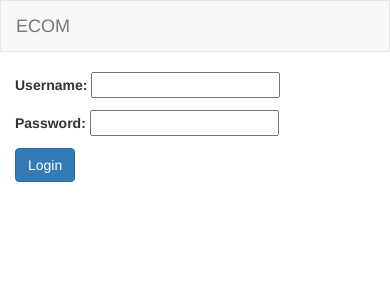
After one commit to opensanca/trilha-python, a Django app: page /login/ in a window 390 px wide. The commit adds this page. Shown: the top 300 px of the page. Run offline with Django 3.2, Linux system fonts and the light colour scheme; some libraries are stand-ins or nearby versions.

Commit message:
add login form

```diff
--- /dev/null
+++ b/03-django/ecommerce/ecom/carrinho/forms.py
@@ -0,0 +1,6 @@
+from django import forms
+
+
+class LoginForm(forms.Form):
+    username = forms.CharField()
+    password = forms.CharField()
--- a/03-django/ecommerce/ecom/carrinho/views.py
+++ b/03-django/ecommerce/ecom/carrinho/views.py
@@ -1,11 +1,21 @@
 from django.http import HttpResponse
 from django.shortcuts import get_object_or_404, render
 
+from carrinho.forms import LoginForm
 from carrinho.models import Product
 
 
 def hello_world_view(request):
     return HttpResponse('Olá, mundo!')
+
+
+def login_view(request):
+    if request.method == "GET":
+        form = LoginForm()
+        return render(request, 'login.html', {'form': form})
+    else:
+        # pega dados do form e autentica usuário
+        pass
 
 
 def product_list_view(request):
--- a/03-django/ecommerce/ecom/ecom/settings.py
+++ b/03-django/ecommerce/ecom/ecom/settings.py
@@ -127,3 +127,7 @@ USE_TZ = True
 
 STATIC_URL = '/static/'
 STATIC_ROOT = os.path.join(BASE_DIR, 'static')
+
+# Media files
+MEDIA_URL = 'media/'
+MEDIA_ROOT = os.path.join(BASE_DIR, 'media')
--- a/03-django/ecommerce/ecom/ecom/urls.py
+++ b/03-django/ecommerce/ecom/ecom/urls.py
@@ -15,10 +15,12 @@ Including another URLconf
 """
 from django.conf.urls import url
 from django.contrib import admin
-from carrinho.views import product_detail_view, product_list_view
+from carrinho.views import login_view, product_detail_view, product_list_view
 
 urlpatterns = [
     url(r'^admin/', admin.site.urls),
-    url(r'^$', product_list_view),
-    url(r'^produtos/(?P<key>\d+)$', product_detail_view),
+    url(r'^$', product_list_view, name='home'),
+    url(r'^products/(?P<key>\d+)$', product_detail_view,
+        name='product_detail'),
+    url(r'^login/$', login_view, name='login'),
 ]
--- a/03-django/ecommerce/ecom/templates/base.html
+++ b/03-django/ecommerce/ecom/templates/base.html
@@ -14,7 +14,7 @@
         <nav class="navbar navbar-default">
             <div class="container-fluid">
                 <div class="navbar-header">
-                    <a class="navbar-brand" href="#">ECOM</a>
+                    <a class="navbar-brand" href="{% url 'home' %}">ECOM</a>
                 </div>
                 <div class="collapse navbar-collapse navbar-right">
                     <ul class="nav navbar-nav">
--- /dev/null
+++ b/03-django/ecommerce/ecom/templates/login.html
@@ -0,0 +1,10 @@
+{% extends 'base.html' %}
+
+{% block content %}
+
+<form action="{% url 'login' %}" method="POST">
+    {{ form.as_p }}
+    <input class="btn btn-primary" type="submit" value="Login">
+</form>
+
+{% endblock content %}
```
Also changed, not shown: 03-django/ecommerce/ecom/templates/carrinho/product_list.html (+9 -9 lines).
